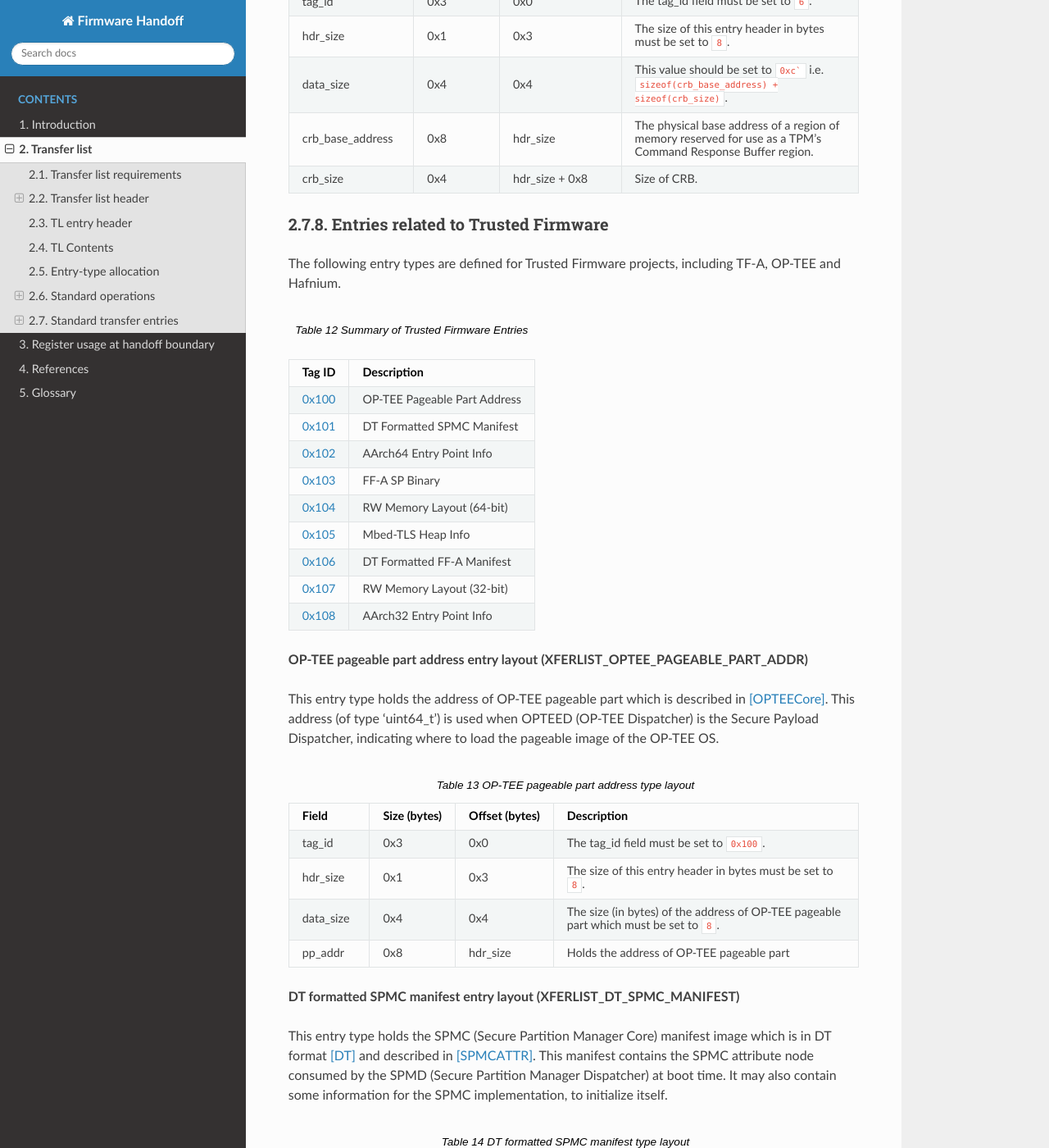
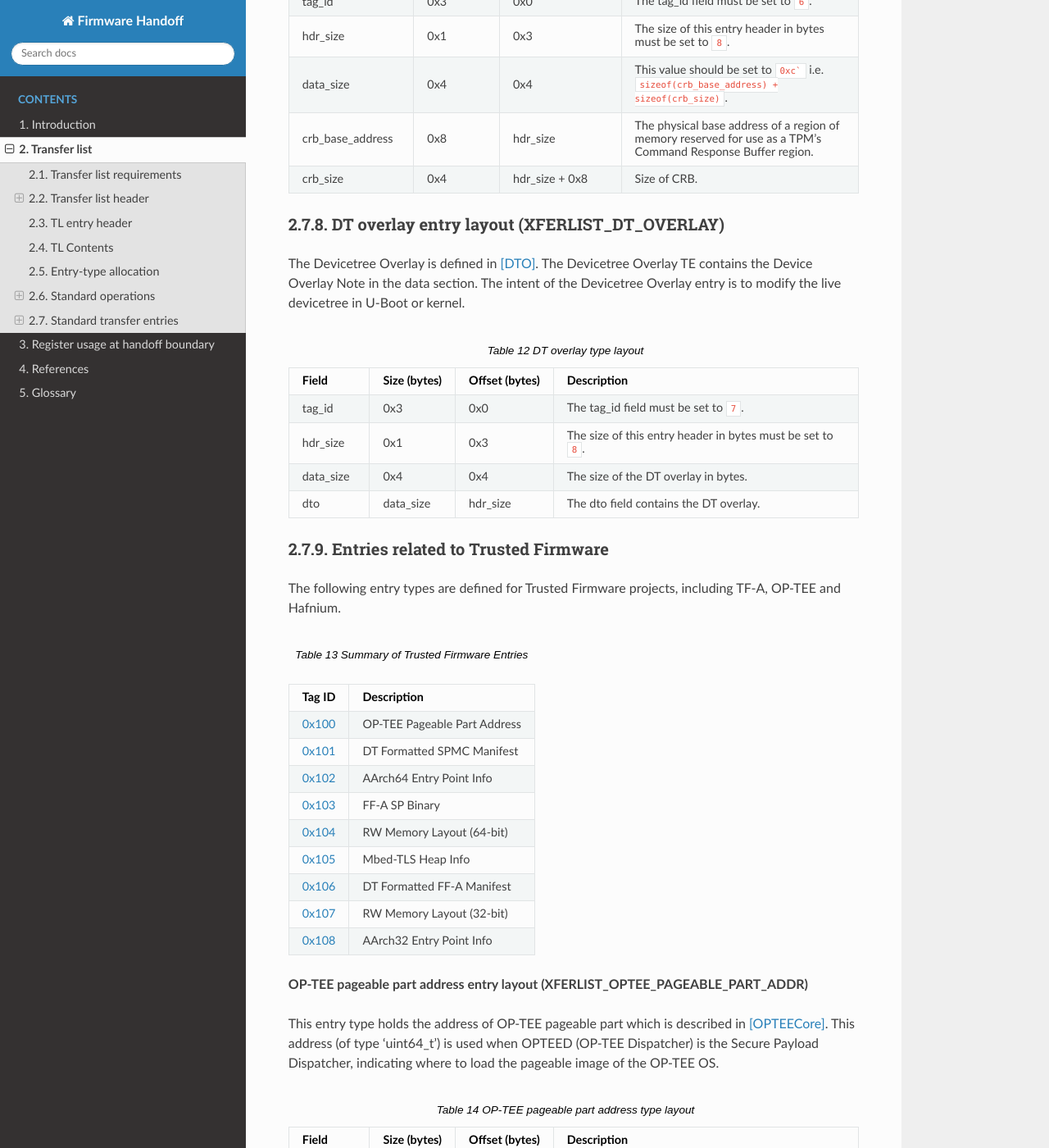
Before and after one commit to FirmwareHandoff/firmware_handoff, a Sphinx documentation site: the page built from source/transfer_list.rst, in a window 1280 px wide and 1400 px high, scrolled down 12609 px. Shown: the whole window at 82% size. Built offline with Sphinx 7.4.7 and the Read the Docs theme 3.1.0, drawn with Linux system fonts in a browser that asks for light colours; formulas are drawn with MathJax 3; some of the changed text lies outside the part shown.

Commit message:
Add Transfer Entry for Devicetree Overlay
Add XFERLIST_DT_OVERLAY to represent Devicetree Overlay Notes which
are being used in U-Boot and kernel to update the live devicetree.

Signed-off-by: Raymond Mao <raymond.mao@linaro.org>

```diff
--- a/source/references.rst
+++ b/source/references.rst
@@ -30,3 +30,5 @@ References
 .. [TF_BL31] `Data structures used in the BL31 cold boot interface v2.12 <https://trustedfirmware-a.readthedocs.io/en/v2.12.0/design/firmware-design.html#data-structures-used-in-the-bl31-cold-boot-interface>`__
 
 .. [SPMCATTR] `The SPMC manifest v2.12: <https://hafnium.readthedocs.io/en/v2.12.0/secure-partition-manager/secure-partition-manager.html#spmc-manifest>`__
+
+.. [DTO] `Devicetree Overlay <https://docs.kernel.org/devicetree/overlay-notes.html>`__
--- a/source/transfer_list.rst
+++ b/source/transfer_list.rst
@@ -837,6 +837,47 @@ and reserved for use as a TPM Command Response Buffer interface.
      - Size of CRB.
 
 
+.. _dto_entry:
+
+DT overlay entry layout (XFERLIST_DT_OVERLAY)
+^^^^^^^^^^^^^^^^^^^^^^^^^^^^^^^^^^^^^^^^^^^^^
+
+The Devicetree Overlay is defined in [DTO]_. The Devicetree Overlay TE contains
+the Device Overlay Note in the data section.
+The intent of the Devicetree Overlay entry is to modify the live devicetree in
+U-Boot or kernel.
+
+.. _tab_dto:
+.. list-table:: DT overlay type layout
+   :widths: 2 2 2 8
+   :header-rows: 1
+
+   * - Field
+     - Size (bytes)
+     - Offset (bytes)
+     - Description
+
+   * - tag_id
+     - 0x3
+     - 0x0
+     - The tag_id field must be set to `7`.
+
+   * - hdr_size
+     - 0x1
+     - 0x3
+     - |hdr_size_desc|
+
+   * - data_size
+     - 0x4
+     - 0x4
+     - The size of the DT overlay in bytes.
+
+   * - dto
+     - data_size
+     - hdr_size
+     - The dto field contains the DT overlay.
+
+
 .. _tf_entries:
 
 Entries related to Trusted Firmware
```
